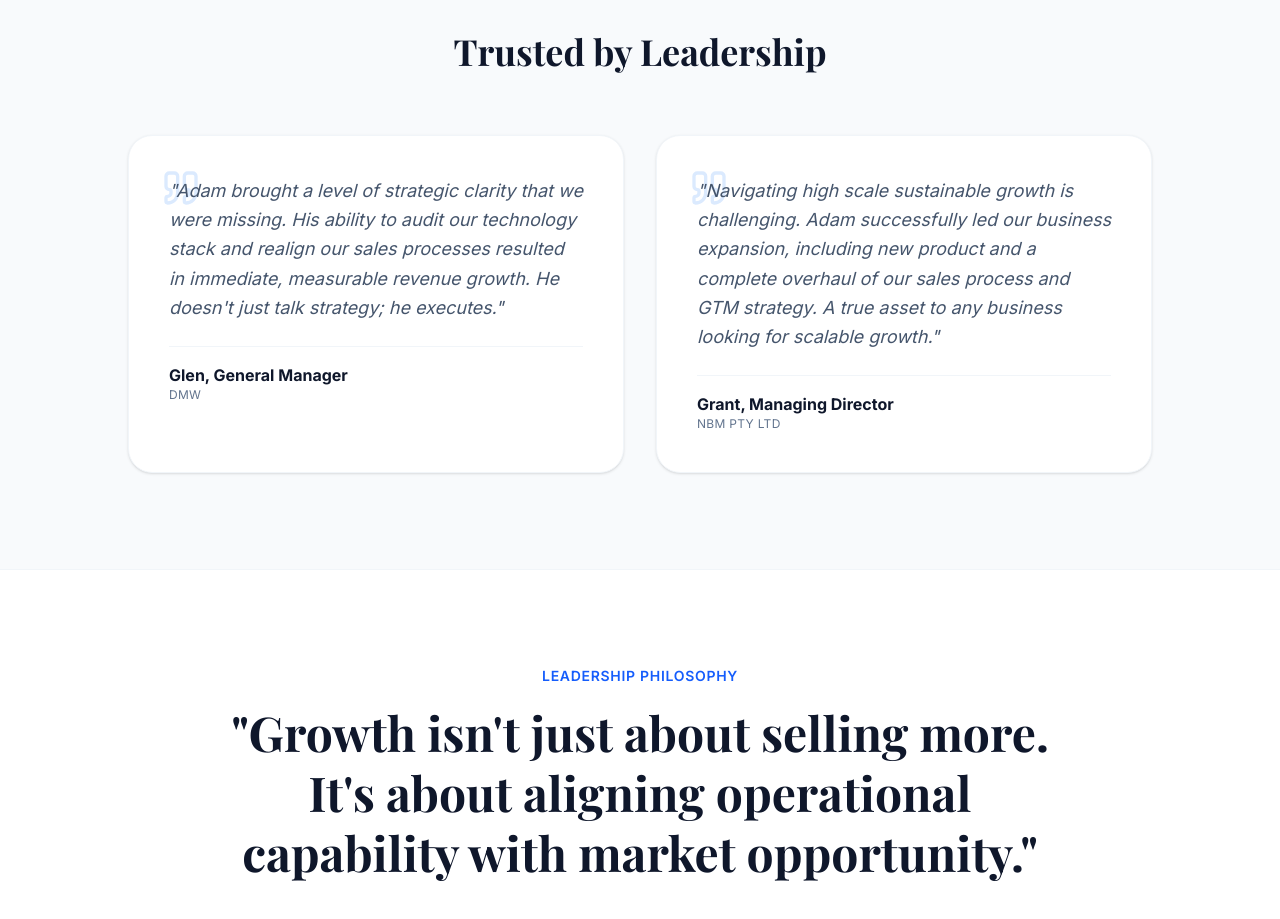
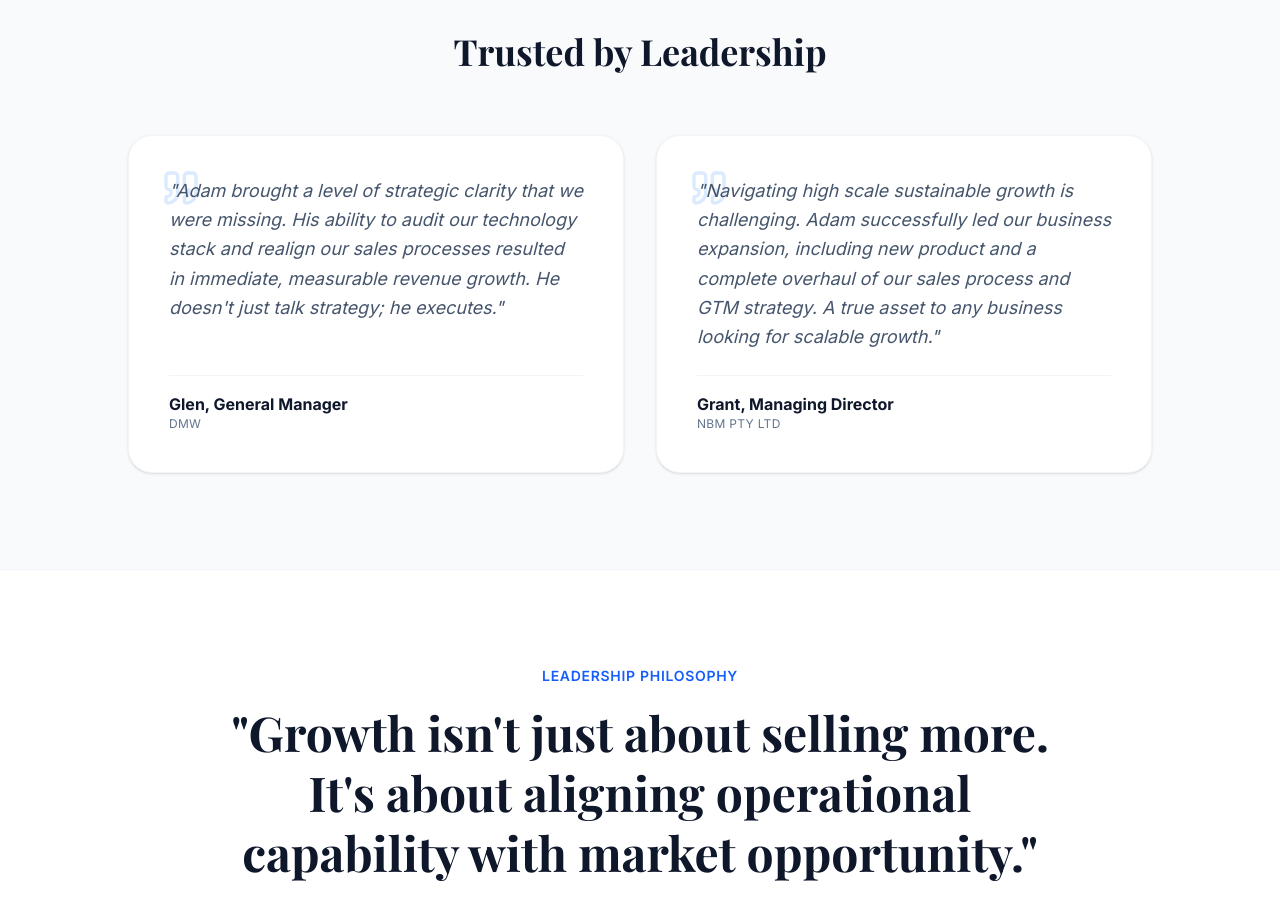
Before and after one commit to AJ-434/adam-wallace-portfolio, a React (Vite) app: page / in a window 1280 px wide. Shown: the part 4800-5719 px from the top of the page. Built offline with nearby package versions, Linux system fonts and the light colour scheme; a web font is replaced by a local one.

Commit message:
Align testimonial names at bottom of cards

```diff
--- a/components/Testimonials.tsx
+++ b/components/Testimonials.tsx
@@ -13,24 +13,24 @@ const Testimonials: React.FC = () => {
 
         <div className="grid md:grid-cols-2 gap-8 max-w-5xl mx-auto">
           {/* Testimonial 1 */}
-          <div className="bg-white p-10 rounded-3xl shadow-sm border border-slate-100 relative">
+          <div className="bg-white p-10 rounded-3xl shadow-sm border border-slate-100 relative flex flex-col">
             <Quote className="absolute top-8 left-8 w-10 h-10 text-blue-100" />
-            <p className="text-slate-600 text-lg leading-relaxed relative z-10 mb-6 italic">
+            <p className="text-slate-600 text-lg leading-relaxed relative z-10 italic flex-grow">
               "Adam brought a level of strategic clarity that we were missing. His ability to audit our technology stack and realign our sales processes resulted in immediate, measurable revenue growth. He doesn't just talk strategy; he executes."
             </p>
-            <div className="pt-4 border-t border-slate-100">
+            <div className="pt-4 mt-6 border-t border-slate-100">
               <div className="font-bold text-slate-900">Glen, General Manager</div>
               <div className="text-xs text-slate-500 uppercase tracking-wide">DMW</div>
             </div>
           </div>
 
           {/* Testimonial 2 */}
-          <div className="bg-white p-10 rounded-3xl shadow-sm border border-slate-100 relative">
+          <div className="bg-white p-10 rounded-3xl shadow-sm border border-slate-100 relative flex flex-col">
             <Quote className="absolute top-8 left-8 w-10 h-10 text-blue-100" />
-            <p className="text-slate-600 text-lg leading-relaxed relative z-10 mb-6 italic">
+            <p className="text-slate-600 text-lg leading-relaxed relative z-10 italic flex-grow">
               "Navigating high scale sustainable growth is challenging. Adam successfully led our business expansion, including new product and a complete overhaul of our sales process and GTM strategy. A true asset to any business looking for scalable growth."
             </p>
-            <div className="pt-4 border-t border-slate-100">
+            <div className="pt-4 mt-6 border-t border-slate-100">
               <div className="font-bold text-slate-900">Grant, Managing Director</div>
               <div className="text-xs text-slate-500 uppercase tracking-wide">NBM Pty Ltd</div>
             </div>
```
